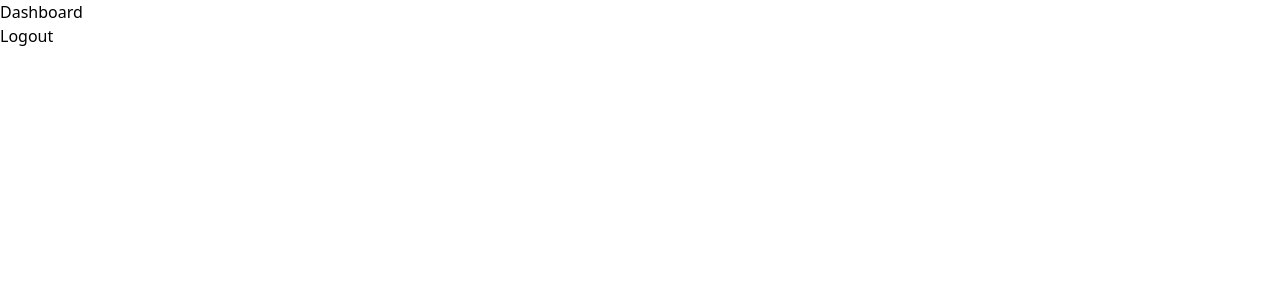
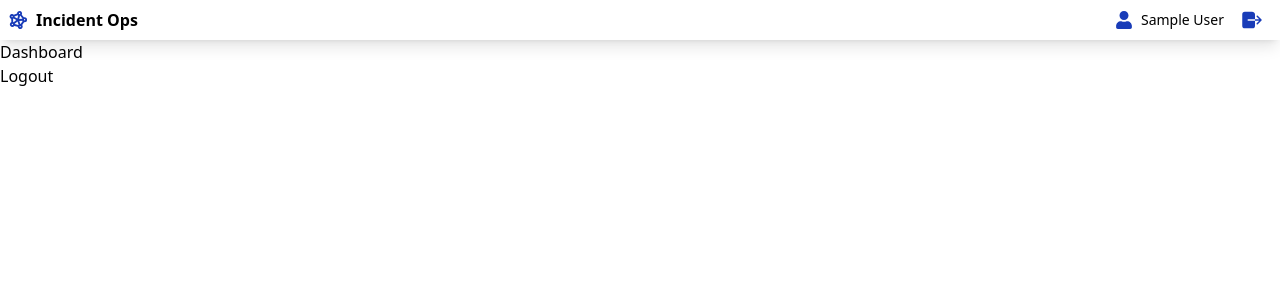
Before and after one commit to amirali72/Incident-Ops, a React (Vite) app: page /dashboard in a window 1280 px wide. Shown: the top 300 px of the page. Built offline with nearby package versions, Linux system fonts and the light colour scheme; sample sign-in values are in the browser's storage.

Commit message:
Added navbar component

```diff
--- /dev/null
+++ b/src/components/Navbar.jsx
@@ -0,0 +1,34 @@
+import React from "react";
+import { PiFediverseLogoBold } from "react-icons/pi";
+import { FaUser } from "react-icons/fa";
+import { useAuth } from "../context/AuthContext";
+import { IoLogOut } from "react-icons/io5";
+import { useNavigate } from "react-router-dom";
+
+const Navbar = () => {
+  const { user, logout } = useAuth();
+  const navigate = useNavigate();
+  const handleLogout = () => {
+    logout();
+    navigate("/login");
+  };
+  return (
+    <>
+      <nav className="w-full shadow-lg transition duration-300 flex">
+        <div className="m-2 flex justify-between w-full">
+          <div className="flex">
+            <PiFediverseLogoBold className="self-center text-blue-800 text-xl" />
+            <h2 className="self-center font-semibold px-2">Incident Ops</h2>
+          </div>
+          <div className="flex">
+            <FaUser className="self-center text-blue-800 text-lg"/>
+            <h1 className="self-center px-2 text-sm">{user.name}</h1>
+            <button onClick={handleLogout} className="px-2"><IoLogOut className="self-center text-blue-800 text-2xl hover:text-blue-950" /></button>
+          </div>
+        </div>
+      </nav>
+    </>
+  );
+};
+
+export default Navbar;
--- a/src/pages/Dashboard.jsx
+++ b/src/pages/Dashboard.jsx
@@ -1,6 +1,7 @@
 import React from "react";
 import { useAuth } from "../context/AuthContext";
 import { useNavigate } from "react-router-dom";
+import Navbar from "../components/Navbar";
 
 const Dashboard = () => {
   const { logout } = useAuth();
@@ -12,6 +13,7 @@ const Dashboard = () => {
   };
   return (
     <div>
+      <Navbar/>
       <h1>Dashboard</h1>
       <button onClick={handleLogout}>Logout</button>
     </div>
```
